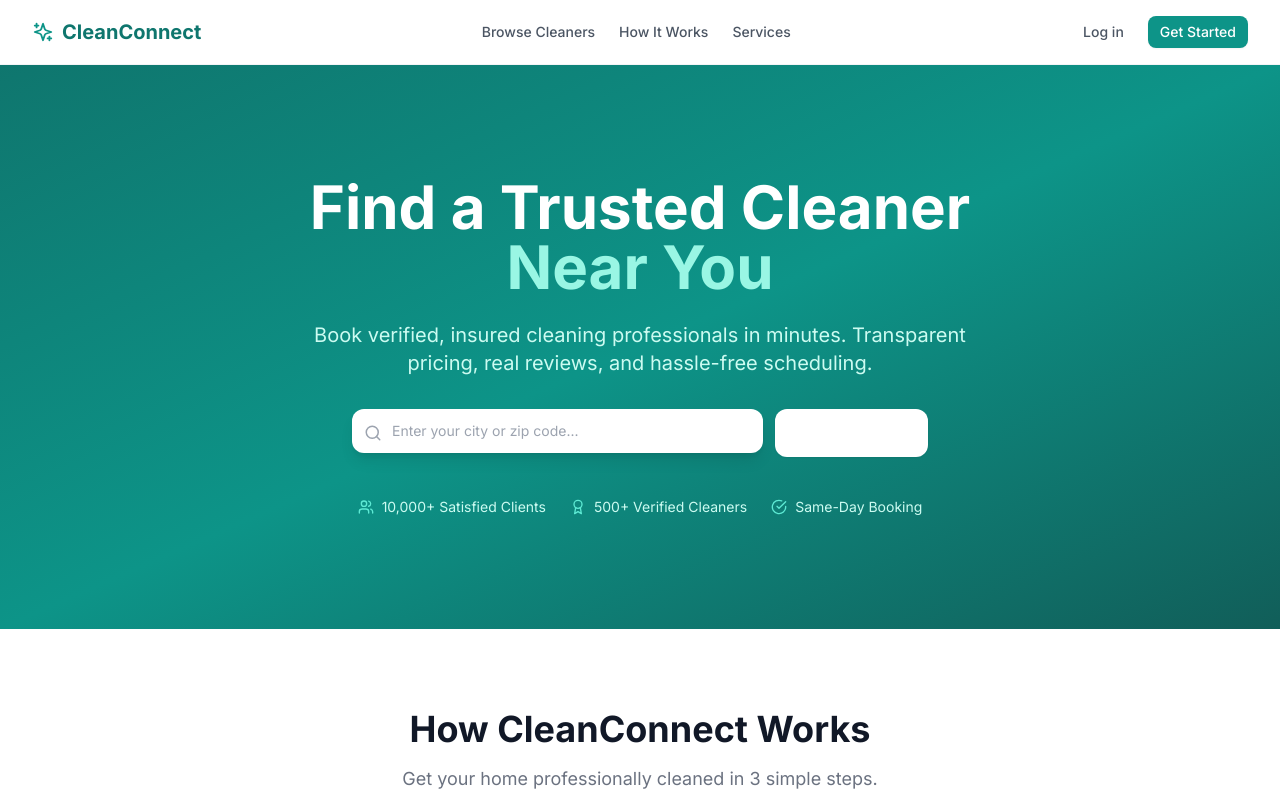
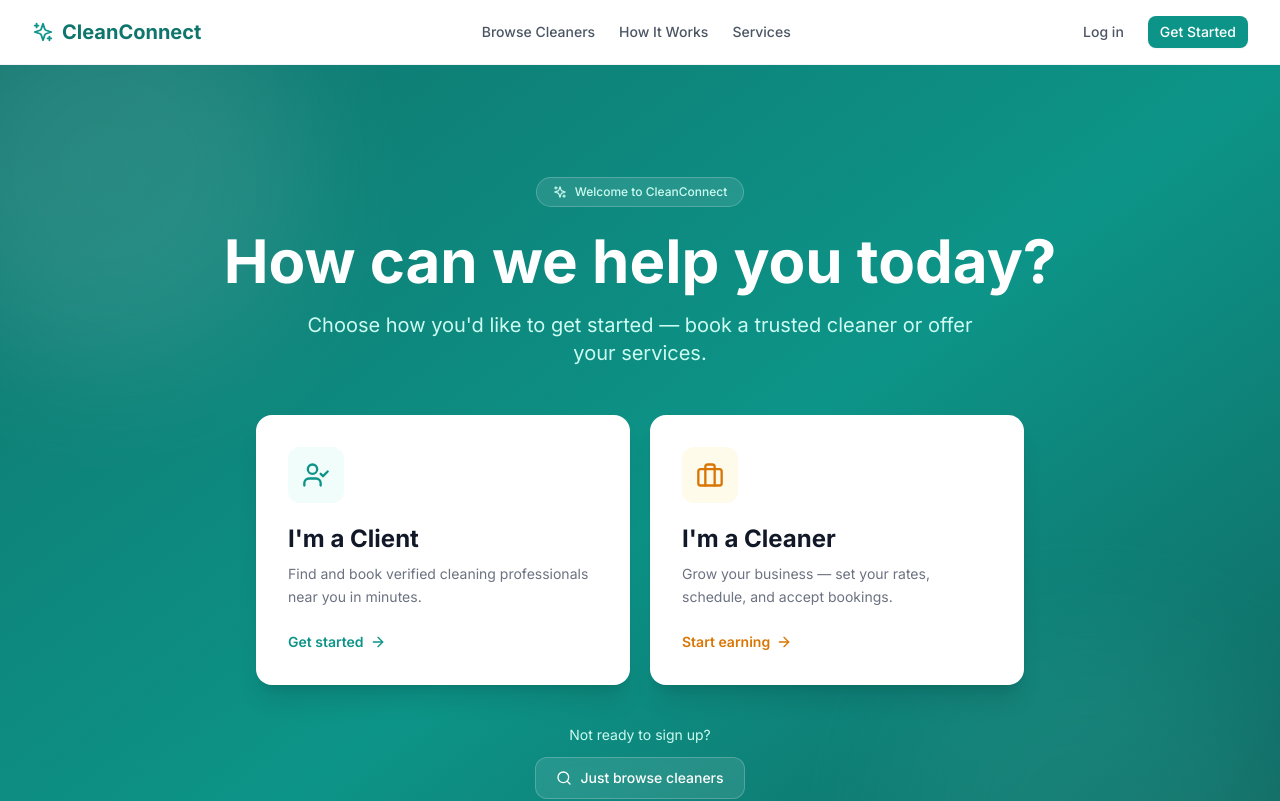
Before and after one commit to AquilyaS/sparkle-connect, a React (Vite) app: page / in a window 1280 px wide. Shown: the top 801 px of the page. Built offline with nearby package versions, Linux system fonts and the light colour scheme.

Commit message:
Changes
Co-authored-by: AquilyaS <272947832+AquilyaS@users.noreply.github.com>

```diff
--- a/src/pages/LandingPage.tsx
+++ b/src/pages/LandingPage.tsx
@@ -1,12 +1,9 @@
-import { useState } from 'react';
-import { useNavigate, Link } from 'react-router-dom';
-import { Search, CheckCircle, Calendar, Home, Sparkles, Zap, Truck, Building2, Star, ArrowRight, Users, Award } from 'lucide-react';
+import { Link } from 'react-router-dom';
+import { Search, CheckCircle, Calendar, Home, Sparkles, Zap, Truck, Building2, Star, ArrowRight, Users, Award, Briefcase, UserCheck } from 'lucide-react';
 import { getProfiles, getUsers } from '../utils/storage';
 import type { CleanerListing } from '../types';
 import CleanerCard from '../components/cleaners/CleanerCard';
 import Button from '../components/ui/Button';
-import StarRating from '../components/ui/StarRating';
-import Avatar from '../components/ui/Avatar';
 import { formatDisplayDate } from '../utils/dateHelpers';
 
 const testimonials = [
@@ -44,9 +41,6 @@ const services = [
 ];
 
 export default function LandingPage() {
-  const [searchQuery, setSearchQuery] = useState('');
-  const navigate = useNavigate();
-
   const allProfiles = getProfiles();
   const allUsers = getUsers();
   const topCleaners: CleanerListing[] = allProfiles
@@ -58,39 +52,76 @@ export default function LandingPage() {
     }))
     .filter(c => c.user);
 
-  const handleSearch = (e: React.FormEvent) => {
-    e.preventDefault();
-    navigate(`/browse${searchQuery ? `?q=${encodeURIComponent(searchQuery)}` : ''}`);
-  };
-
   return (
     <div>
-      {/* Hero */}
-      <section className="bg-gradient-to-br from-teal-700 via-teal-600 to-teal-800 text-white">
-        <div className="max-w-7xl mx-auto px-4 sm:px-6 lg:px-8 py-20 lg:py-28">
-          <div className="max-w-2xl mx-auto text-center">
-            <h1 className="text-4xl sm:text-5xl lg:text-6xl font-bold leading-tight mb-6">
-              Find a Trusted Cleaner <span className="text-teal-200">Near You</span>
+      {/* Role Chooser Hero */}
+      <section className="relative bg-gradient-to-br from-teal-700 via-teal-600 to-teal-800 text-white overflow-hidden">
+        <div className="absolute inset-0 opacity-10" aria-hidden="true">
+          <div className="absolute -top-20 -left-20 w-96 h-96 bg-white rounded-full blur-3xl" />
+          <div className="absolute bottom-0 right-0 w-96 h-96 bg-teal-300 rounded-full blur-3xl" />
+        </div>
+        <div className="relative max-w-5xl mx-auto px-4 sm:px-6 lg:px-8 py-20 lg:py-28">
+          <div className="text-center mb-12">
+            <div className="inline-flex items-center gap-2 px-4 py-1.5 rounded-full bg-white/10 border border-white/20 text-xs font-medium text-teal-100 mb-6">
+              <Sparkles size={14} /> Welcome to CleanConnect
+            </div>
+            <h1 className="text-4xl sm:text-5xl lg:text-6xl font-bold leading-tight mb-5">
+              How can we help you today?
             </h1>
-            <p className="text-lg sm:text-xl text-teal-100 mb-8 leading-relaxed">
-              Book verified, insured cleaning professionals in minutes. Transparent pricing, real reviews, and hassle-free scheduling.
+            <p className="text-lg sm:text-xl text-teal-100 max-w-2xl mx-auto leading-relaxed">
+              Choose how you'd like to get started — book a trusted cleaner or offer your services.
             </p>
-            <form onSubmit={handleSearch} className="flex flex-col sm:flex-row gap-3 max-w-xl mx-auto mb-10">
-              <div className="relative flex-1">
-                <Search size={18} className="absolute left-3 top-1/2 -translate-y-1/2 text-gray-400" />
-                <input
-                  type="text"
-                  placeholder="Enter your city or zip code..."
-                  value={searchQuery}
-                  onChange={e => setSearchQuery(e.target.value)}
-                  className="w-full pl-10 pr-4 py-3 rounded-xl text-gray-900 text-sm focus:outline-none focus:ring-2 focus:ring-teal-300 shadow-lg"
-                />
           </div>
-              <Button type="submit" size="lg" variant="primary" className="bg-white text-teal-700 hover:bg-teal-50 shadow-lg whitespace-nowrap">
-                Find Cleaners
-              </Button>
-            </form>
-            <div className="flex flex-wrap justify-center gap-6 text-sm text-teal-100">
+
+          {/* Two big role cards */}
+          <div className="grid grid-cols-1 md:grid-cols-2 gap-5 max-w-3xl mx-auto">
+            <Link
+              to="/register?role=client"
+              className="group bg-white text-gray-900 rounded-2xl p-7 sm:p-8 shadow-xl hover:shadow-2xl hover:-translate-y-1 transition-all duration-200 text-left"
+            >
+              <div className="w-14 h-14 rounded-xl bg-teal-50 text-teal-600 flex items-center justify-center mb-5 group-hover:scale-110 transition-transform">
+                <UserCheck size={28} />
+              </div>
+              <h2 className="text-2xl font-bold mb-2">I'm a Client</h2>
+              <p className="text-gray-500 text-sm leading-relaxed mb-5">
+                Find and book verified cleaning professionals near you in minutes.
+              </p>
+              <span className="inline-flex items-center gap-1.5 text-teal-600 font-semibold text-sm group-hover:gap-2.5 transition-all">
+                Get started <ArrowRight size={16} />
+              </span>
+            </Link>
+
+            <Link
+              to="/register?role=cleaner"
+              className="group bg-white text-gray-900 rounded-2xl p-7 sm:p-8 shadow-xl hover:shadow-2xl hover:-translate-y-1 transition-all duration-200 text-left"
+            >
+              <div className="w-14 h-14 rounded-xl bg-amber-50 text-amber-600 flex items-center justify-center mb-5 group-hover:scale-110 transition-transform">
+                <Briefcase size={28} />
+              </div>
+              <h2 className="text-2xl font-bold mb-2">I'm a Cleaner</h2>
+              <p className="text-gray-500 text-sm leading-relaxed mb-5">
+                Grow your business — set your rates, schedule, and accept bookings.
+              </p>
+              <span className="inline-flex items-center gap-1.5 text-amber-600 font-semibold text-sm group-hover:gap-2.5 transition-all">
+                Start earning <ArrowRight size={16} />
+              </span>
+            </Link>
+          </div>
+
+          {/* Smaller browse option */}
+          <div className="text-center mt-10">
+            <p className="text-sm text-teal-100 mb-3">Not ready to sign up?</p>
+            <Link
+              to="/browse"
+              className="inline-flex items-center gap-2 px-5 py-2.5 rounded-xl bg-white/10 hover:bg-white/20 border border-white/20 text-white text-sm font-medium transition-colors backdrop-blur-sm"
+            >
+              <Search size={16} />
+              Just browse cleaners
+            </Link>
+          </div>
+
+          {/* Trust badges */}
+          <div className="flex flex-wrap justify-center gap-x-8 gap-y-3 text-sm text-teal-100 mt-12 pt-8 border-t border-white/10">
             <div className="flex items-center gap-2">
               <Users size={16} className="text-teal-300" />
               10,000+ Satisfied Clients
@@ -102,7 +133,6 @@ export default function LandingPage() {
             <div className="flex items-center gap-2">
               <CheckCircle size={16} className="text-teal-300" />
               Same-Day Booking
-              </div>
             </div>
           </div>
         </div>
```
Lines whose indentation alone changed are shown as unchanged.
